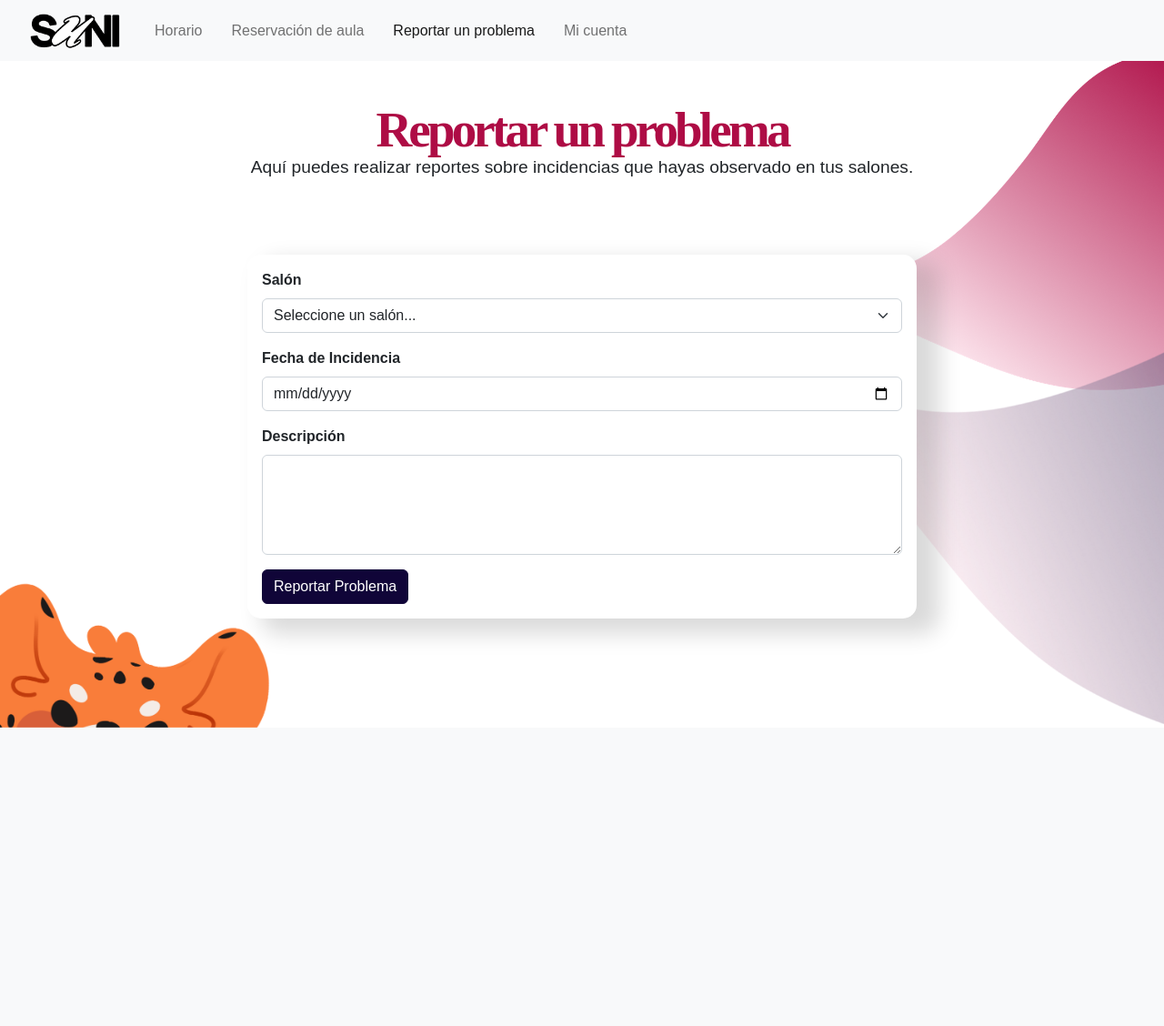
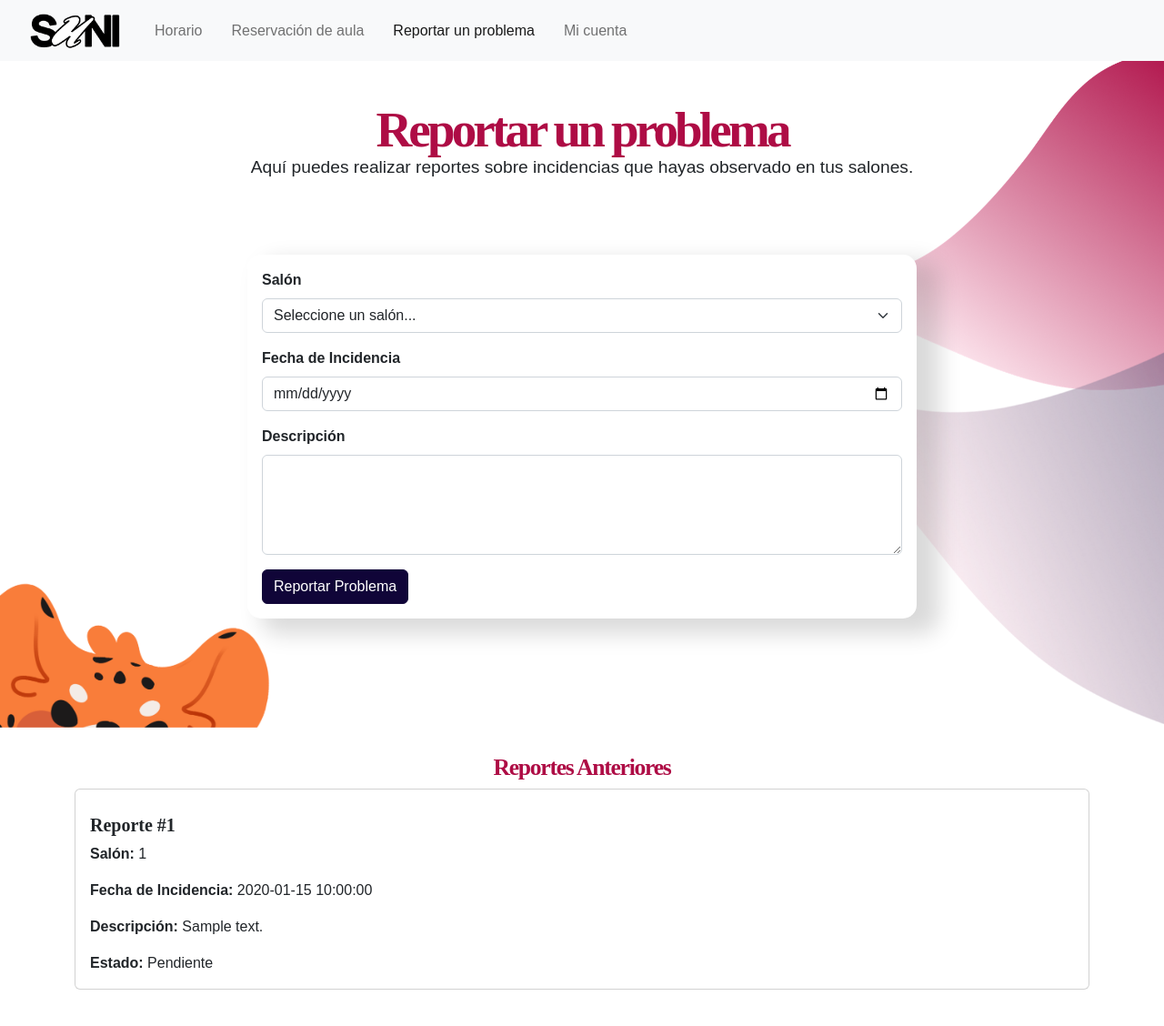
Before and after one commit to Sifnts/suni-0.4, a Flask app: template templates/reports.html in a window 1280 px wide. Shown: the whole page at 91% size. Before the commit the page ends 800 px from the top, so only its background shows below. Run offline with Flask 3, Linux system fonts and the light colour scheme; the template is opened without the code that fills it: most values are stand-ins (such as "Sample title", 1, 10 or a date in 2020); parts of the project's set-up code (start-up, migrations or seed data) failed here and were passed over.

Commit message:
old reports, status, checkbox for admin, notifs

```diff
--- a/app.py
+++ b/app.py
@@ -106,7 +106,6 @@ def map():
     return render_template('map.html')
 
 
-# Reports Page
 @app.route('/reports', methods=['GET', 'POST'])
 def reports():
     if 'studentId' not in session:
@@ -120,13 +119,39 @@ def reports():
                      (classroomId, session['studentId'], incidentDate, description))
         conn.commit()
         conn.close()
-        flash('Tu reporte se ha enviado exitosamente.', 'success')  # Add a flash message here
-        return redirect(url_for('index'))  # Or redirect to a 'success' page if you have one
+        flash('Tu reporte se ha enviado exitosamente.', 'success')
+        return redirect(url_for('index'))
 
     conn = get_db_connection()
+    query = """
+        SELECT incident_reports.*, classrooms.classroomNumber
+        FROM incident_reports
+        JOIN classrooms ON incident_reports.classroomId = classrooms.classroomId
+        WHERE reportedBy = ?
+    """
+    existing_reports = conn.execute(query, (session['studentId'],)).fetchall()
     classrooms = conn.execute('SELECT * FROM classrooms').fetchall()
+
+    # Obtener reportes resueltos que aún no han notificado al usuario
+    unresolved_reports = conn.execute("""
+        SELECT * FROM incident_reports
+        WHERE reportedBy = ? AND isAddressed = TRUE AND user_notified = FALSE
+    """, (session['studentId'],)).fetchall()
+
+    # Determinar si mostrar la notificación
+    show_notification = len(unresolved_reports) > 0
+
+    # Marcar los reportes como notificados
+    if show_notification:
+        for report in unresolved_reports:
+            conn.execute("UPDATE incident_reports SET user_notified = TRUE WHERE incidentReportId = ?", (report['incidentReportId'],))
+        conn.commit()
+
+    # Obtener todos los reportes para mostrar en la página
+    existing_reports = conn.execute(query, (session['studentId'],)).fetchall()
+
     conn.close()
-    return render_template('reports.html', classrooms=classrooms)
+    return render_template('reports.html', classrooms=classrooms, reports=existing_reports, has_resolved_reports=show_notification)
 
 
 # Reservations Page
@@ -223,6 +248,28 @@ def admin_reports():
     return render_template('admin_reports.html', reports=reports)
 
 
+@app.route('/update_report_status', methods=['POST'])
+def update_report_status():
+    # Verificar si el usuario es administrador
+    if 'admin_id' not in session:
+        flash('Acceso no autorizado.', 'warning')
+        return redirect(url_for('admin_login'))
+
+    # Procesar los IDs de reportes marcados como resueltos
+    conn = get_db_connection()
+    for key in request.form:
+        if key.startswith('report_status_'):
+            report_id = key.split('_')[-1]
+            # Aquí podrías también añadir la lógica para registrar la fecha de resolución
+            conn.execute('UPDATE incident_reports SET isAddressed = ? WHERE incidentReportId = ?',
+                         (True, report_id))
+            conn.commit()
+    conn.close()
+
+    flash('Estado de los reportes actualizado.', 'success')
+    return redirect(url_for('admin_reports'))
+
+
 @app.route('/logout', methods=['POST'])
 def logout():
     # Clear all data in the session
--- a/create_tables.sql
+++ b/create_tables.sql
@@ -71,12 +71,15 @@ CREATE TABLE IF NOT EXISTS reservations (
 );
 
 -- Create Incident Reports Table
-CREATE TABLE IF NOT EXISTS incident_reports (
+CREATE TABLE incident_reports (
     incidentReportId INTEGER PRIMARY KEY AUTOINCREMENT,
     classroomId INTEGER NOT NULL,
     reportedBy TEXT NOT NULL,
     incidentDate TEXT NOT NULL,
     description TEXT NOT NULL,
+    isAddressed BOOLEAN DEFAULT FALSE,
+    completionDate TEXT,
+    user_notified BOOLEAN DEFAULT FALSE,
     FOREIGN KEY(classroomId) REFERENCES classrooms(classroomId),
     FOREIGN KEY(reportedBy) REFERENCES students(studentId)
 );
--- a/templates/reports.html
+++ b/templates/reports.html
@@ -30,8 +30,14 @@
             </div>
         </nav>
         <div class="container">
-                <h1>Reportar un problema</h1>
-                <p class="slogan">Aquí puedes realizar reportes sobre incidencias que hayas observado en tus salones.</p>
+            {% if has_resolved_reports %}
+            <div class="alert alert-success alert-dismissible fade show" role="alert">
+                Uno o más de tus reportes han sido resueltos recientemente.
+                <button type="button" class="btn-close" data-bs-dismiss="alert" aria-label="Close"></button>
+            </div>
+            {% endif %}
+            <h1>Reportar un problema</h1>
+            <p class="slogan">Aquí puedes realizar reportes sobre incidencias que hayas observado en tus salones.</p>
         </div>
         <div class="container my-4">
             <div class="row justify-content-center">
@@ -63,6 +69,28 @@
                 </div>
             </div>
         </div>
+        <div class="container my-4">
+            <h2>Reportes Anteriores</h2>
+            <div class="row">
+                {% for report in reports %}
+                    <div class="col-12 mb-3">
+                        <div class="card">
+                            <div class="card-body">
+                                <h5 class="card-title">Reporte #{{ report.incidentReportId }}</h5>
+                                <p class="card-text"><strong>Salón:</strong> {{ report.classroomNumber }}</p>
+                                <p class="card-text"><strong>Fecha de Incidencia:</strong> {{ report.incidentDate }}</p>
+                                <p class="card-text"><strong>Descripción:</strong> {{ report.description }}</p>
+                                <p class="card-text"><strong>Estado:</strong> {% if report.isAddressed %} Resuelto {% else %} Pendiente {% endif %}</p>
+                            </div>
+                        </div>
+                    </div>
+                {% else %}
+                    <div class="col-12">
+                        <p>No hay reportes anteriores.</p>
+                    </div>
+                {% endfor %}
+            </div>
+        </div>
         <img src="{{ url_for('static', filename='images/cabsuni.png') }}" alt="cabeza" class="jaguarhead" id="jaguarhead">
     </body>
 </html>
```
Also changed, not shown: templates/admin_reports.html (+20 -2 lines).
